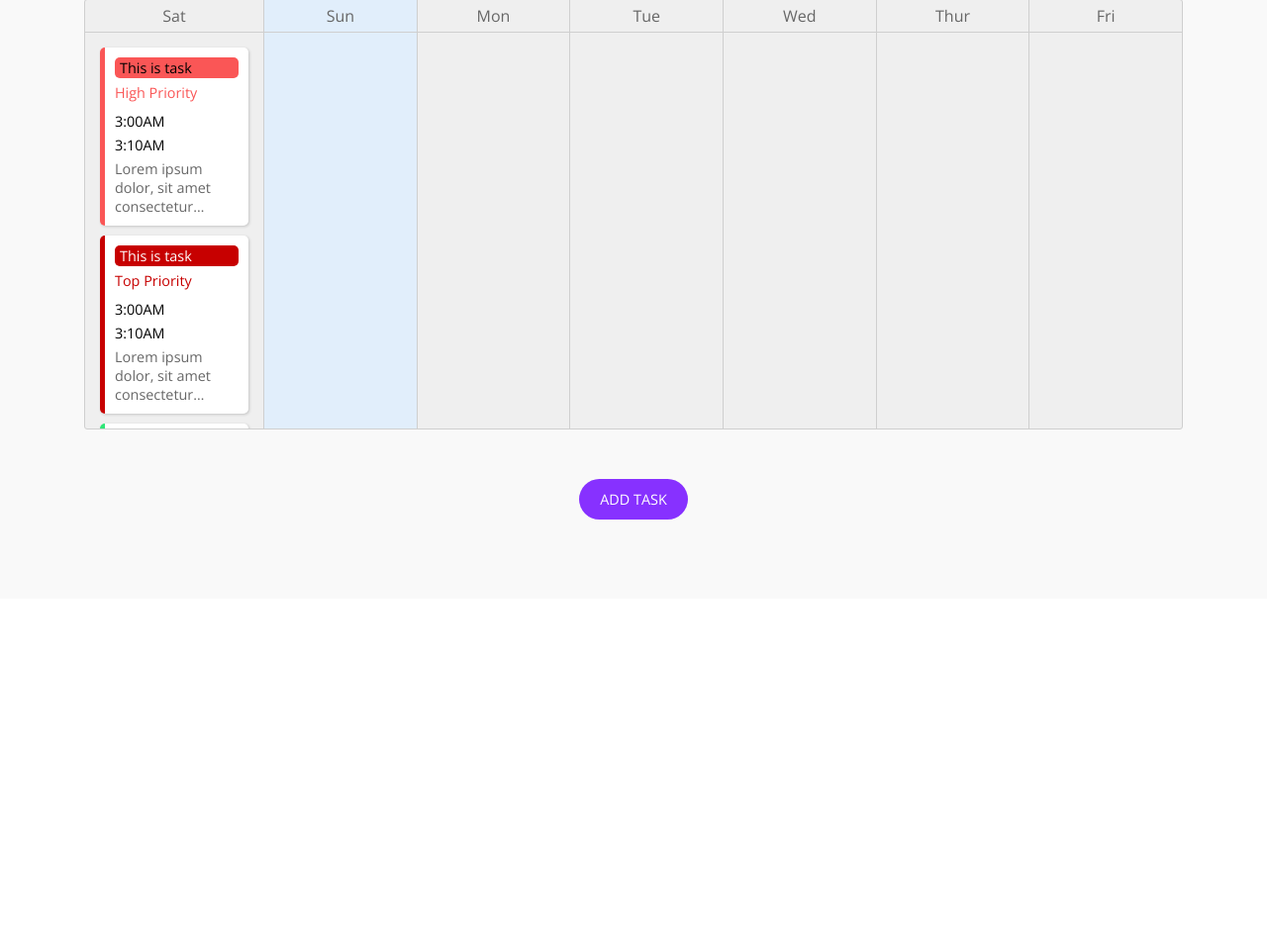
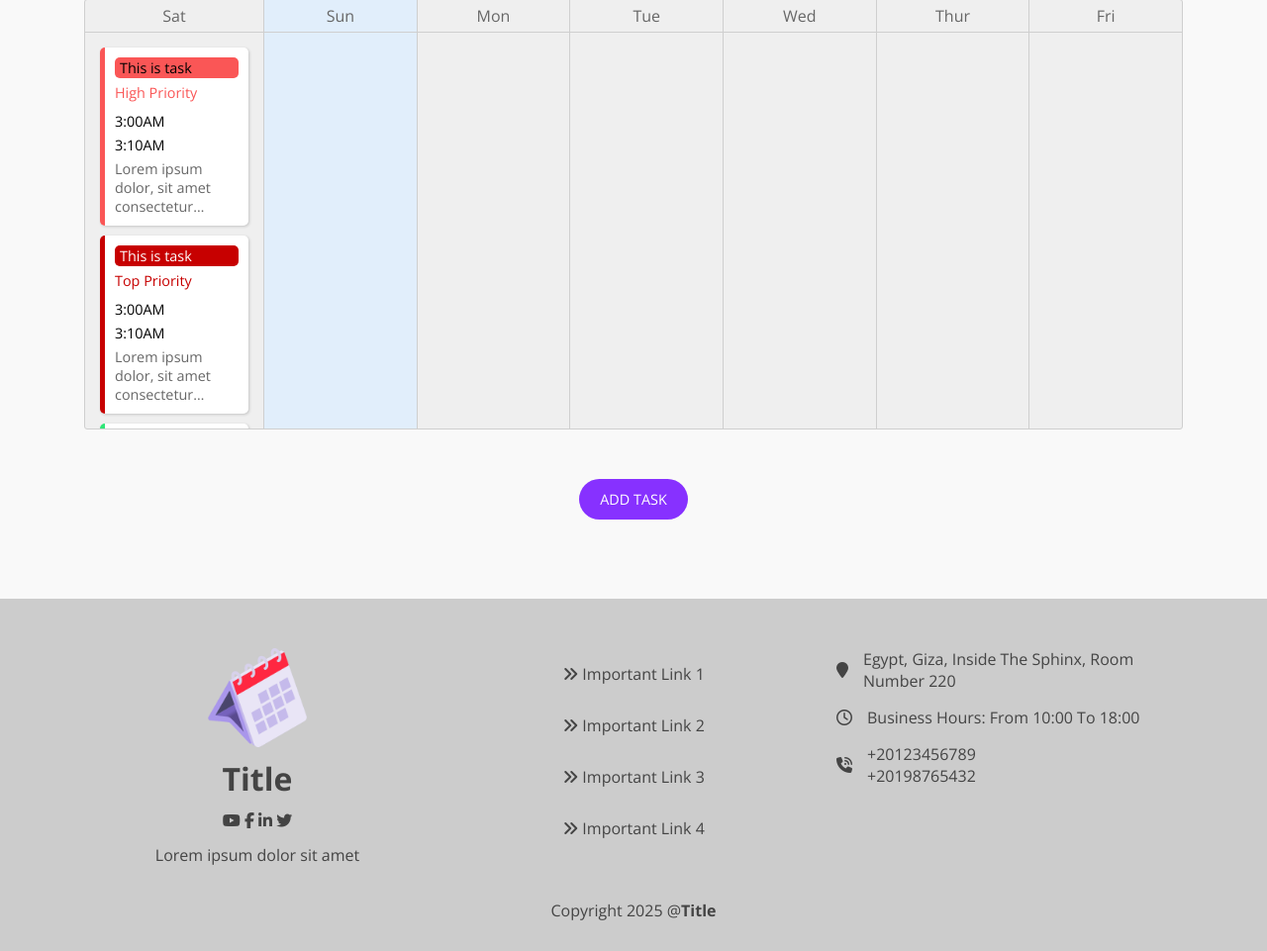
Before and after one commit to muhammad-ahmed-gh/schedule-generator, a Python web app: template templates/index.html in a window 1280 px wide. Shown: the part 346-1307 px from the top of the page at 99% size. Before the commit the page ends 871 px from the top, so only its background shows below. Run offline with Jinja, Linux system fonts and the light colour scheme; the template is opened without the code that fills it, so the values that code supplies are empty; some libraries are stand-ins or nearby versions.

Commit message:
feat: add footer section and favicon

```diff
--- a/static/css/main.css
+++ b/static/css/main.css
@@ -5,6 +5,7 @@
   --main-color-alt: #8731ff;
   --main-color-light: #d6eaff;
   --light-text-color: #676767;
+  --light-text-color-alt: #444;
   --main-border-color: #e3e3e3;
   --schedule-border-color: #cfcfcf;
 
@@ -239,6 +240,7 @@ main .schedule::-webkit-scrollbar-track {
 
 main .schedule::-webkit-scrollbar-thumb {
   background-color: var(--scroll-thumb-color);
+  border-radius: calc(var(--scroll-width) / 2);
 }
 
 main .schedule::-webkit-scrollbar-thumb:hover {
@@ -286,6 +288,7 @@ main .tasks::-webkit-scrollbar-track {
 
 main .tasks::-webkit-scrollbar-thumb {
   background-color: var(--scroll-thumb-color);
+  border-radius: calc(var(--scroll-width) / 2);
 }
 
 main .tasks::-webkit-scrollbar-thumb:hover {
@@ -378,3 +381,88 @@ main .add-task:hover {
   border-color: var(--main-color-alt);
 }
 /* end main */
+
+/* start footer */
+footer {
+  padding: 50px 0 30px;
+  background-color: #ccc;
+  color: var(--light-text-color-alt);
+}
+
+footer .cols {
+  display: grid;
+  grid-template-columns: repeat(auto-fill, minmax(300px, 1fr));
+  gap: 30px;
+}
+
+footer .col:first-child {
+  text-align: center;
+}
+
+footer img {
+  width: 100px;
+  max-width: 100%;
+}
+
+footer .title {
+  margin-top: 5px;
+  font-weight: bold;
+  font-size: 2rem;
+}
+
+footer .social {
+  margin-top: 10px;
+}
+
+footer .social a {
+  color: var(--light-text-color-alt);
+  text-decoration: none;
+}
+
+footer .desc {
+  margin-top: 10px;
+  line-height: 1.8;
+}
+
+footer .links a {
+  display: block;
+  padding: 15px 10px;
+  color: var(--light-text-color-alt);
+  text-decoration: none;
+  transition: var(--main-transition);
+  text-align: center;
+}
+
+footer .links a:hover {
+  padding-left: 20px;
+}
+
+footer .info {
+  display: flex;
+  align-items: center;
+  gap: 15px;
+  margin-bottom: 15px;
+}
+
+@media (max-width: 767px) {
+  footer .info {
+    flex-direction: column;
+    gap: 10px;
+    margin-bottom: 20px;
+  }
+
+  footer .info p {
+    max-width: 300px;
+    text-align: center;
+  }
+}
+
+footer .copyright {
+  margin-top: 30px;
+  text-align: center;
+}
+
+footer .copyright span {
+  font-weight: bold;
+}
+/* end footer */
--- a/templates/index.html
+++ b/templates/index.html
@@ -4,6 +4,11 @@
     <meta charset="UTF-8" />
     <meta name="viewport" content="width=device-width, initial-scale=1.0" />
     <title>Title</title>
+    <link
+      rel="shortcut icon"
+      href="../static/images/logo.png"
+      type="image/x-icon"
+    />
 
     <!-- google fonts (cairo) -->
     <link rel="preconnect" href="https://fonts.googleapis.com" />
@@ -143,6 +148,72 @@
         <button class="add-task">Add Task</button>
       </div>
     </main>
+
+    <footer>
+      <div class="container">
+        <div class="cols">
+          <div class="col">
+            <img src="../static/images/logo.png" alt="logo" />
+            <div class="title">Title</div>
+            <div class="social">
+              <a href="#"><i class="fa-brands fa-youtube"></i></a>
+              <a href="#"><i class="fa-brands fa-facebook-f"></i></a>
+              <a href="#"><i class="fa-brands fa-linkedin-in"></i></a>
+              <a href="#"><i class="fa-brands fa-twitter"></i></a>
+            </div>
+            <p class="desc">
+              Lorem ipsum dolor sit amet
+            </p>
+          </div>
+          <div class="col">
+            <ul class="links">
+              <li>
+                <a href="#">
+                  <i class="fa-solid fa-angles-right"></i>
+                  Important Link 1
+                </a>
+              </li>
+              <li>
+                <a href="#">
+                  <i class="fa-solid fa-angles-right"></i>
+                  Important Link 2
+                </a>
+              </li>
+              <li>
+                <a href="#">
+                  <i class="fa-solid fa-angles-right"></i>
+                  Important Link 3
+                </a>
+              </li>
+              <li>
+                <a href="#">
+                  <i class="fa-solid fa-angles-right"></i>
+                  Important Link 4
+                </a>
+              </li>
+            </ul>
+          </div>
+          <div class="col">
+            <div class="info">
+              <i class="fa-solid fa-location-pin"></i>
+              <p>Egypt, Giza, Inside The Sphinx, Room Number 220</p>
+            </div>
+            <div class="info">
+              <i class="fa-regular fa-clock"></i>
+              <p>Business Hours: From 10:00 To 18:00</p>
+            </div>
+            <div class="info">
+              <i class="fa-solid fa-phone-volume"></i>
+                <ul>
+                  <li>+20123456789</li>
+                  <li>+20198765432</li>
+                </ul>
+            </div>
+          </div>
+        </div>
+        <p class="copyright">Copyright 2025 @<span>Title</span></p>
+      </div>
+    </footer>
     <script src="../static/js/main.js"></script>
   </body>
 </html>
```
Also changed, not shown: static/images/logo.png (added).
